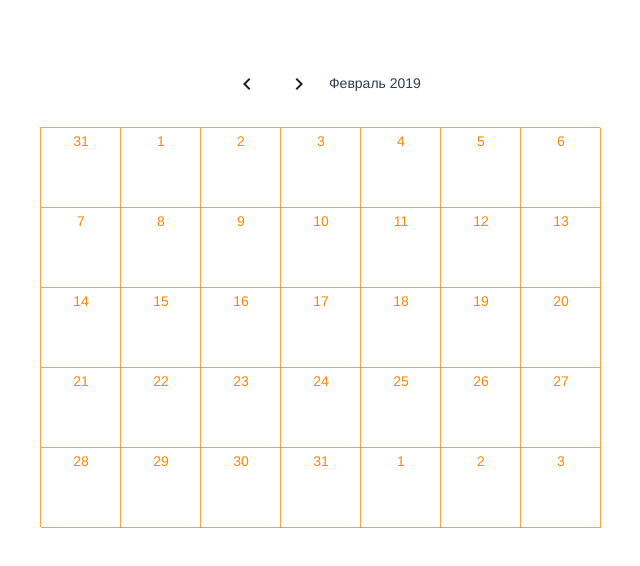
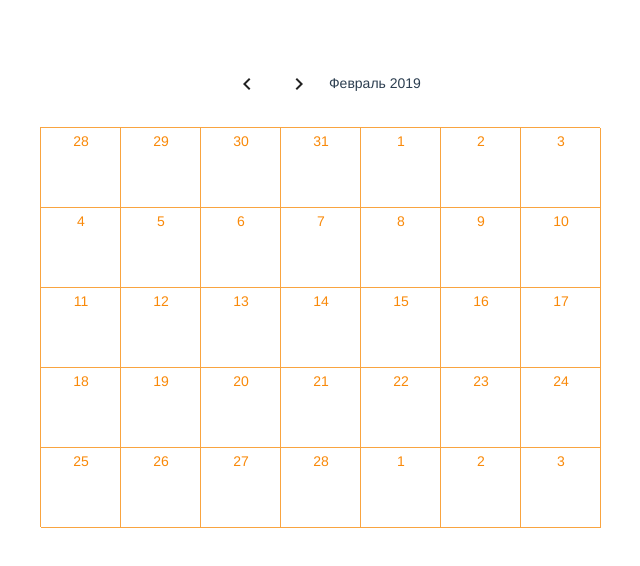
Before and after one commit to StasEvseev/calendar-vue, a Vue app: page / in a window 1280 px wide. Shown: the top 566 px of the page, without its empty margins (319-959 px from the left). Built offline with nearby package versions, Linux system fonts and the light colour scheme.

Commit message:
Fixed calculation array of days

```diff
--- a/src/App.vue
+++ b/src/App.vue
@@ -25,6 +25,16 @@ function calculateDays(month, year) {
     let days = [0, 0, 0, 0, 0, 0, 0];
     let value = lastDayOfPrevMonth.getDate();
 
+    if (firstOfMonthWeek === 0) {
+        days[6] = 1;
+
+        for (let i = 5; i >= 0; i--) {
+            days[i] = value;
+            value -= 1;
+        }
+        value = 1;
+
+    } else {
         for (let i = firstOfMonthWeek - 2; i >= 0; i--) {
             days[i] = value;
             value -= 1;
@@ -36,6 +46,7 @@ function calculateDays(month, year) {
             value += 1;
             days[i] = value;
         }
+    }
 
     let last_day_passed = false;
 
@@ -44,7 +55,6 @@ function calculateDays(month, year) {
             if (value === lastDayOfMonthDay) {
                 last_day_passed = true;
                 value = 1;
-                // debugger
                 if (m === 0) {
                     break
                 }
@@ -59,7 +69,7 @@ function calculateDays(month, year) {
 }
   let today = new Date();
 
-  let days = calculateDays(today.getMonth(), today.getFullYear());
+  let days = calculateDays(today.getMonth() + 1, today.getFullYear());
 
   let obj = {month: today.getMonth(), year: today.getFullYear()};
 
```
Lines whose indentation alone changed are shown as unchanged.
